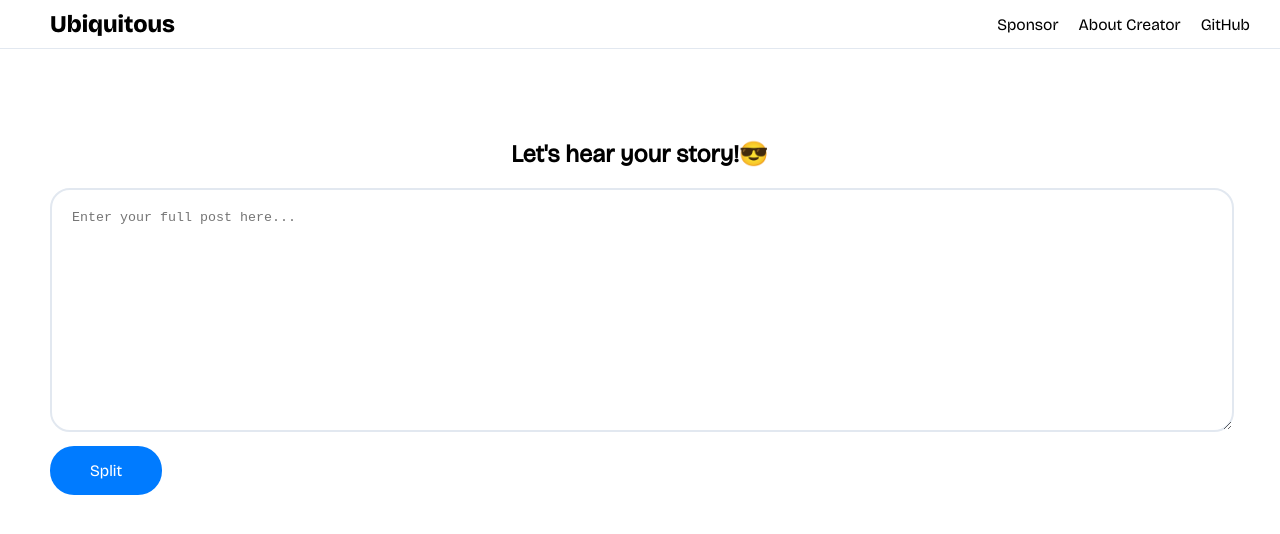
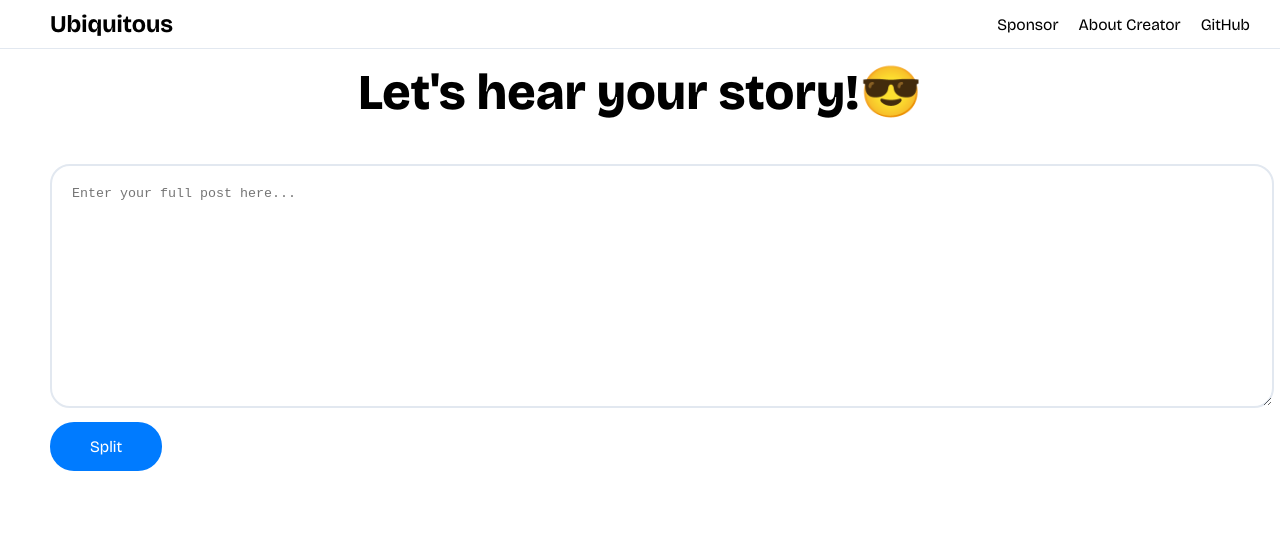
Before and after one commit to fasakinhenry/socialsplit, a plain HTML site: page index.html in a window 1280 px wide. Drawn offline with Linux system fonts and the light colour scheme.

Commit message:
center the text area for the thread creator

```diff
--- a/index.html
+++ b/index.html
@@ -8,8 +8,9 @@
     <script src="sweetalert2.js"></script>
 </head>
 <body>
+    <div class="container">
         <nav class="navbar">
-        <div class="container">
+            <div class="containerNav">
               <div class="navbar-brand">Ubiquitous</div>
               <div class="navbar-links">
                 <a href="#" class="navbar-link">Sponsor</a>
@@ -26,6 +27,7 @@
             </div>
         <div id="tweetParts"></div>
         </div>
+    </div>
     <script src="script.js"></script>
 </body>
 </html>
--- a/styles.css
+++ b/styles.css
@@ -2,8 +2,14 @@
 body {
   font-family: Space-grotesque, sans-serif;
   margin: 0;
-  padding: 50px;
+  padding: 0;
   font-family: "Bricolage-Grotesque_Regular";
+}
+
+.container {
+  display:flex;
+  flex-direction: column;
+
 }
 
 .navbar {
@@ -19,7 +25,7 @@ body {
   color: black;
 }
 
-.container {
+.containerNav {
   display: flex;
   justify-content: space-between;
   align-items: center;
@@ -27,9 +33,9 @@ body {
 
 .navbar-brand {
   font-size: 24px;
-  font-weight: bold;
+  font-weight: regular;
   color: #000;
-  font-family: "Bricolage-Grotesque_ExtraBold";
+  font-family: "Bricolage-Grotesque_Bold";
 }
 
 .navbar-links {
@@ -49,7 +55,24 @@ body {
 }
 
 .content {
-  padding-top: 70px;
+  padding-top: 20px;
+  display: flex;
+  flex-direction: column;
+  align-items: center;
+  justify-content: center;
+  margin: 0 50px;
+}
+
+
+.content div {
+  width: 100%;
+  margin: 0 auto;
+}
+
+
+.content h2 {
+  font-size: 50px;
+  font-family: "Bricolage-Grotesque_ExtraBold";
 }
 
 
@@ -59,7 +82,7 @@ h1, h2 {
 
 
 textarea {
-  width: calc(100% - 40px);
+  width: 100%;
   height: 200px;
   margin-bottom: 10px;
   border: 2px solid hsl(214.3 31.8% 91.4%);
```
Lines whose indentation alone changed are shown as unchanged.
